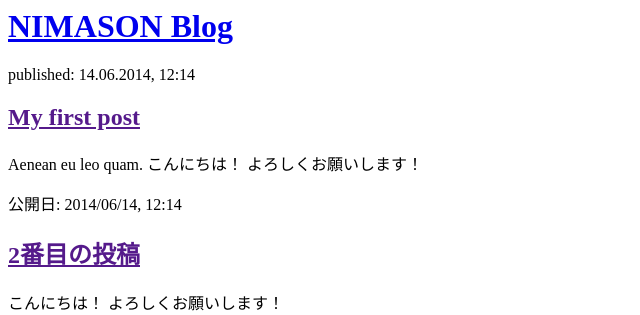
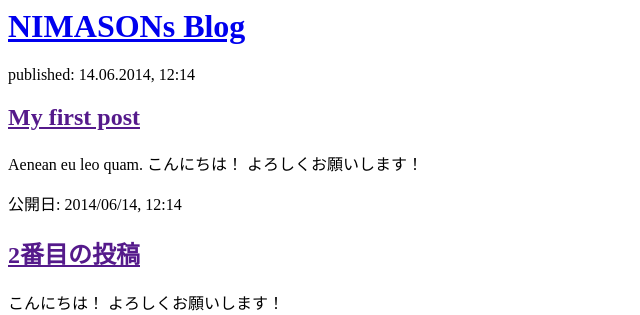
Before and after one commit to nimasonTech/my-first-blog, a Django app: page / in a window 1280 px wide. Shown: the top 315 px of the page, without its empty margins (0-640 px from the left). Run offline with Django 3.2, Linux system fonts and the light colour scheme.

Commit message:
Changed the HTML for the site.

```diff
--- a/blog/templates/blog/post_list.html
+++ b/blog/templates/blog/post_list.html
@@ -1,10 +1,10 @@
 <html>
     <head>
-        <title>Django Girls blog</title>
+        <title>Django NIMASONs blog</title>
     </head>
     <body>
         <div>
-            <h1><a href="/">NIMASON Blog</a></h1>
+            <h1><a href="/">NIMASONs Blog</a></h1>
         </div>
 
         <div>
```
